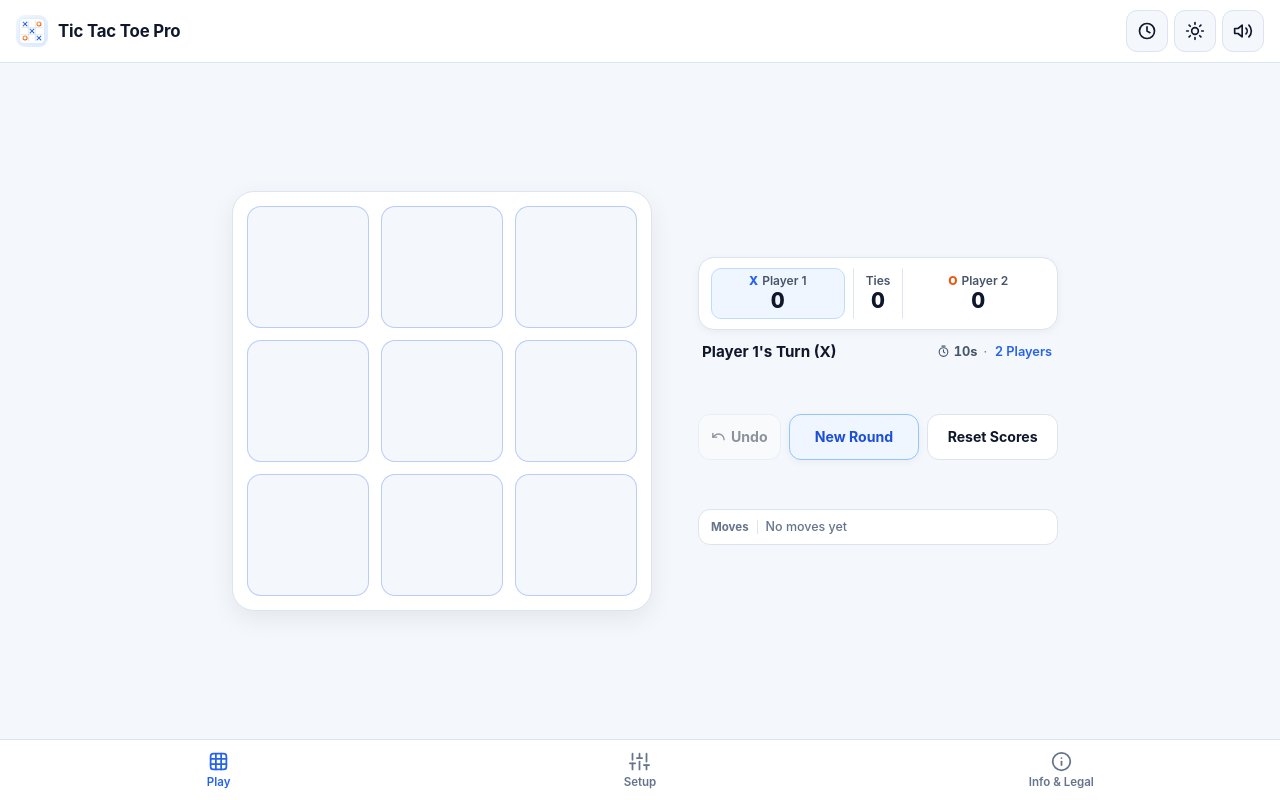
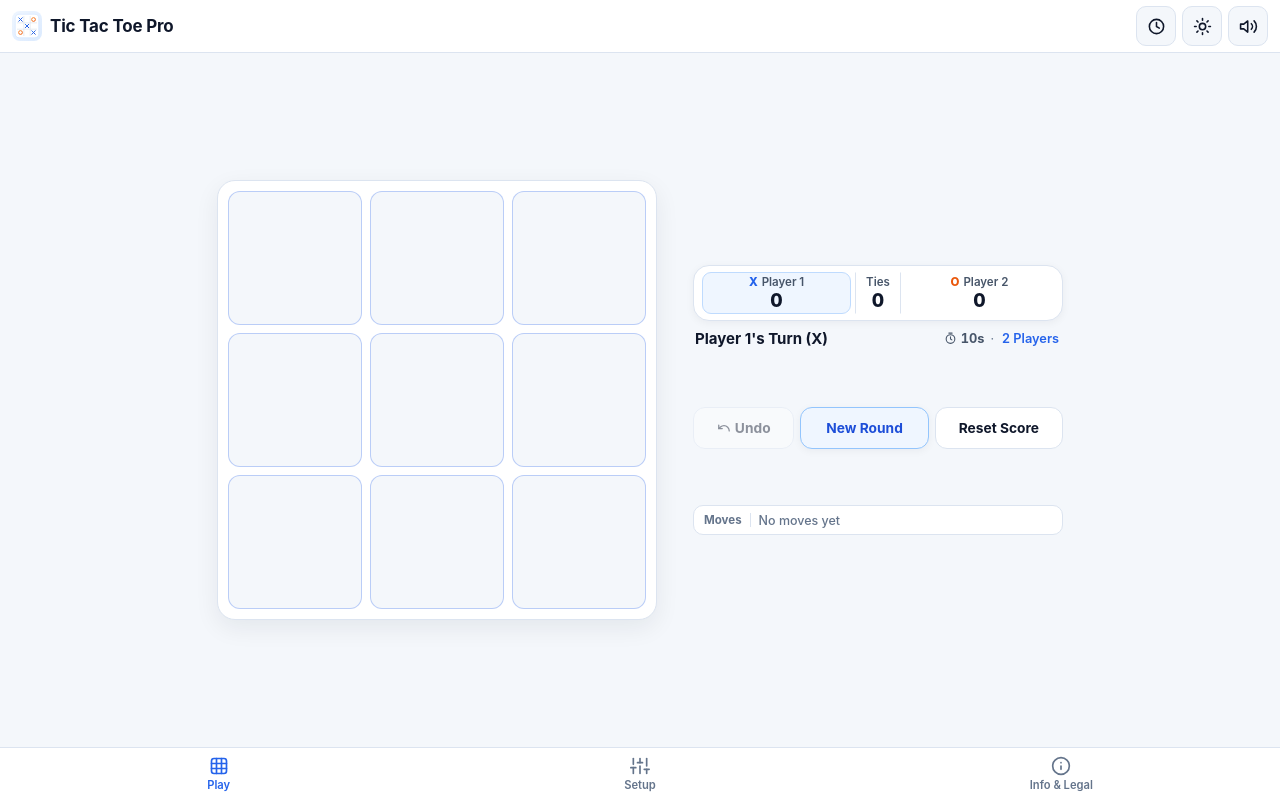
Before and after one commit to SachinCodeTech/Tic-Tac-Toe-Pro, a website: page www/index.html in a window 1280 px wide. Drawn offline with Linux system fonts and the light colour scheme.

Commit message:
style: refine header layout and update cache version
Adjust padding, spacing, and icon sizes in the header for a cleaner UI and increment the service worker cache version to v2.13.0.

```diff
--- a/www/index.html
+++ b/www/index.html
@@ -178,8 +178,8 @@
             display: flex;
             align-items: center;
             justify-content: space-between;
-            gap: 12px;
-            padding: calc(10px + env(safe-area-inset-top)) calc(16px + env(safe-area-inset-right)) 10px calc(16px + env(safe-area-inset-left));
+            gap: 8px;
+            padding: calc(6px + env(safe-area-inset-top)) calc(12px + env(safe-area-inset-right)) 6px calc(12px + env(safe-area-inset-left));
             background: var(--bg-surface);
             border-bottom: 1px solid var(--border-hairline);
         }
@@ -187,20 +187,20 @@
         .brand {
             display: flex;
             align-items: center;
-            gap: 10px;
+            gap: 8px;
             min-width: 0;
         }
 
         .brand-mark {
-            width: 32px;
-            height: 32px;
-            border-radius: 9px;
+            width: 30px;
+            height: 30px;
+            border-radius: 8px;
             flex-shrink: 0;
             display: block;
         }
 
         .brand-title {
-            font-size: 1.05rem;
+            font-size: clamp(0.95rem, 4.2vw, 1.06rem);
             font-weight: 700;
             letter-spacing: -0.01em;
             color: var(--text-primary);
@@ -217,9 +217,9 @@
         }
 
         .icon-btn {
-            width: 42px;
-            height: 42px;
-            border-radius: 11px;
+            width: 40px;
+            height: 40px;
+            border-radius: 10px;
             border: 1px solid var(--border-hairline);
             background: var(--bg-canvas);
             color: var(--text-primary);
@@ -240,8 +240,8 @@
         }
 
         .icon-btn svg {
-            width: 20px;
-            height: 20px;
+            width: 19px;
+            height: 19px;
         }
 
         /* Main Viewport Body */
@@ -265,19 +265,19 @@
             flex-direction: column;
         }
 
-        /* PLAY VIEW — Zero-scroll edge-to-edge mobile layout */
+        /* PLAY VIEW — Zero-scroll edge-to-edge mobile-first layout */
         .play-layout {
             flex: 1;
             min-height: 0;
             width: 100%;
             max-width: 960px;
             margin: 0 auto;
-            padding: 12px calc(16px + env(safe-area-inset-right)) 12px calc(16px + env(safe-area-inset-left));
+            padding: 6px calc(10px + env(safe-area-inset-right)) 6px calc(10px + env(safe-area-inset-left));
             display: flex;
             flex-direction: column;
-            justify-content: space-between;
             align-items: center;
-            gap: 10px;
+            gap: 6px;
+            overflow: hidden;
         }
 
         .play-hud {
@@ -285,19 +285,19 @@
             max-width: 440px;
             display: flex;
             flex-direction: column;
-            gap: 8px;
+            gap: 5px;
             flex-shrink: 0;
         }
 
         /* Scoreboard Strip */
         .scoreboard {
             display: grid;
-            grid-template-columns: 1fr auto 1fr;
-            gap: 8px;
+            grid-template-columns: minmax(0, 1fr) auto minmax(0, 1fr);
+            gap: 4px;
             background: var(--bg-surface);
             border: 1px solid var(--border-hairline);
             border-radius: var(--radius-lg);
-            padding: 10px 12px;
+            padding: 6px 8px;
             box-shadow: var(--shadow-sm);
         }
 
@@ -306,8 +306,8 @@
             flex-direction: column;
             align-items: center;
             justify-content: center;
-            padding: 4px 6px;
-            border-radius: 10px;
+            padding: 2px 4px;
+            border-radius: 9px;
             border: 1.5px solid transparent;
             transition: background-color 0.2s ease, border-color 0.2s ease;
             min-width: 0;
@@ -324,7 +324,7 @@
         }
 
         .score-label {
-            font-size: 0.75rem;
+            font-size: 0.72rem;
             font-weight: 600;
             color: var(--text-secondary);
             white-space: nowrap;
@@ -347,15 +347,15 @@
         }
 
         .score-value {
-            font-size: 1.35rem;
+            font-size: 1.2rem;
             font-weight: 800;
             font-variant-numeric: tabular-nums;
-            line-height: 1.2;
+            line-height: 1.15;
             color: var(--text-primary);
         }
 
         .score-ties {
-            padding: 4px 12px;
+            padding: 2px 10px;
             border-left: 1px solid var(--border-hairline);
             border-right: 1px solid var(--border-hairline);
             border-radius: 0;
@@ -367,19 +367,21 @@
             align-items: center;
             justify-content: space-between;
             gap: 8px;
-            padding: 2px 4px;
+            min-height: 24px;
+            padding: 0 2px;
+            width: 100%;
         }
 
         .status-left {
             display: flex;
             align-items: center;
-            gap: 8px;
+            gap: 6px;
             min-width: 0;
             flex: 1;
         }
 
         .status-text {
-            font-size: 0.95rem;
+            font-size: clamp(0.84rem, 3.6vw, 0.94rem);
             font-weight: 700;
             color: var(--text-primary);
             white-space: nowrap;
@@ -392,12 +394,12 @@
             display: none;
             align-items: center;
             gap: 4px;
-            padding: 3px 8px;
+            padding: 2px 7px;
             border-radius: 7px;
             border: 1px solid var(--border-hairline);
             background: var(--bg-surface);
             color: var(--accent);
-            font-size: 0.74rem;
+            font-size: 0.72rem;
             font-weight: 700;
             font-family: inherit;
             white-space: nowrap;
@@ -478,48 +480,55 @@
             font-family: inherit;
         }
 
-        /* Game Board Stage */
+        /* Game Board Stage — Maximizes square size cleanly with zero overlap */
         .board-stage {
-            flex: 1;
+            flex: 1 1 0;
             min-height: 0;
             width: 100%;
+            max-width: 440px;
+            padding: 2px 0;
             display: flex;
             align-items: center;
             justify-content: center;
+            container-type: size;
             isolation: isolate;
+            overflow: visible;
         }
 
         .game-board {
-            width: min(100%, 392px, calc(100dvh - 360px));
-            min-width: 214px;
+            width: min(100%, 436px, calc(100dvh - 300px));
+            width: min(100cqw, 100cqh, 436px);
+            height: min(100cqw, 100cqh, 436px);
+            max-width: 100%;
+            max-height: 100%;
             aspect-ratio: 1 / 1;
             display: grid;
-            grid-template-columns: repeat(3, 1fr);
-            grid-template-rows: repeat(3, 1fr);
-            gap: clamp(8px, 2.2vw, 12px);
-            padding: clamp(10px, 2.5vw, 14px);
+            grid-template-columns: repeat(3, minmax(0, 1fr));
+            grid-template-rows: repeat(3, minmax(0, 1fr));
+            gap: clamp(5px, 1.8cqmin, 8px);
+            padding: clamp(6px, 2cqmin, 9px);
             background: var(--bg-surface);
             border: 1px solid var(--border-hairline);
-            border-radius: 22px;
+            border-radius: 18px;
             box-shadow: var(--shadow-board);
             position: relative;
             z-index: 1;
         }
 
         body.theme-kids .game-board {
-            border-radius: 26px;
+            border-radius: 22px;
             border-color: rgba(255, 255, 255, 0.95);
-            box-shadow: 0 10px 28px rgba(15, 23, 42, 0.06);
+            box-shadow: 0 8px 20px rgba(15, 23, 42, 0.06);
         }
 
         body.theme-kids .game-board::before {
             content: '';
             position: absolute;
-            inset: -10px;
-            border-radius: 32px;
+            inset: -5px;
+            border-radius: 25px;
             background: conic-gradient(from 315deg, #ea4335 0deg, #fbbc05 90deg, #34a853 180deg, #4285f4 270deg, #ea4335 360deg);
-            filter: blur(16px);
-            opacity: 0.45;
+            filter: blur(10px);
+            opacity: 0.4;
             z-index: -1;
             pointer-events: none;
         }
@@ -531,15 +540,19 @@
         .cell {
             background: var(--bg-canvas);
             border: 1px solid var(--cell-border);
-            border-radius: 14px;
+            border-radius: 12px;
             display: flex;
             align-items: center;
             justify-content: center;
-            font-size: clamp(2.2rem, 9vw, 3.3rem);
+            font-size: clamp(2.1rem, 9.5vw, 3.6rem);
+            font-size: clamp(1.9rem, 24cqmin, 3.6rem);
             font-weight: 800;
+            line-height: 1;
             cursor: pointer;
             transition: transform 0.14s cubic-bezier(0.16, 1, 0.3, 1), background-color 0.16s ease, border-color 0.16s ease;
             position: relative;
+            min-width: 0;
+            min-height: 0;
         }
 
         .cell:active:not(.filled) {
@@ -604,25 +617,26 @@
             .cell { transition: none; }
         }
 
-        /* Action Controls in Thumb Zone */
+        /* Action Controls — Single-Line Thumb Row (Undo · Play Again · Reset Score) */
         .play-actions {
             width: 100%;
             max-width: 440px;
             display: grid;
-            grid-template-columns: 1fr 1fr;
-            gap: 10px;
+            grid-template-columns: repeat(2, minmax(0, 1fr));
+            gap: 6px;
             flex-shrink: 0;
+            align-items: stretch;
         }
 
         .play-actions.has-undo {
-            grid-template-columns: auto 1fr 1fr;
-            gap: 8px;
+            grid-template-columns: minmax(0, 0.85fr) minmax(0, 1.075fr) minmax(0, 1.075fr);
+            gap: 6px;
         }
 
         .btn-undo {
             display: none;
-            gap: 5px;
-            padding: 10px 12px;
+            gap: 4px;
+            padding: 8px 6px;
         }
 
         .play-actions.has-undo .btn-undo {
@@ -630,17 +644,18 @@
         }
 
         .btn-undo svg {
-            width: 15px;
-            height: 15px;
+            width: 14px;
+            height: 14px;
             flex-shrink: 0;
         }
 
         .btn-primary,
         .btn-secondary {
-            min-height: 46px;
-            padding: 10px 12px;
+            min-height: 42px;
+            min-width: 0;
+            padding: 8px 6px;
             border-radius: var(--radius-md);
-            font-size: 0.88rem;
+            font-size: clamp(0.76rem, 3.3vw, 0.86rem);
             font-weight: 700;
             font-family: inherit;
             cursor: pointer;
@@ -648,6 +663,8 @@
             align-items: center;
             justify-content: center;
             white-space: nowrap;
+            overflow: hidden;
+            text-overflow: ellipsis;
             transition: transform 0.14s ease, background-color 0.15s ease, opacity 0.15s ease;
         }
 
@@ -714,11 +731,11 @@
         .move-log {
             width: 100%;
             max-width: 440px;
-            min-height: 36px;
-            padding: 6px 12px;
+            min-height: 30px;
+            padding: 4px 10px;
             background: var(--bg-surface);
             border: 1px solid var(--border-hairline);
-            border-radius: 12px;
+            border-radius: 10px;
             display: flex;
             align-items: center;
             gap: 8px;
@@ -969,11 +986,11 @@
             grid-template-columns: repeat(3, 1fr);
             background: var(--bg-surface);
             border-top: 1px solid var(--border-hairline);
-            padding: 6px calc(8px + env(safe-area-inset-right)) calc(6px + env(safe-area-inset-bottom)) calc(8px + env(safe-area-inset-left));
+            padding: 4px calc(8px + env(safe-area-inset-right)) calc(4px + env(safe-area-inset-bottom)) calc(8px + env(safe-area-inset-left));
         }
 
         .nav-tab {
-            min-height: 48px;
+            min-height: 44px;
             border: none;
             background: transparent;
             color: var(--text-muted);
@@ -981,8 +998,8 @@
             flex-direction: column;
             align-items: center;
             justify-content: center;
-            gap: 3px;
-            font-size: 0.72rem;
+            gap: 2px;
+            font-size: 0.7rem;
             font-weight: 600;
             font-family: inherit;
             cursor: pointer;
@@ -991,8 +1008,8 @@
         }
 
         .nav-tab svg {
-            width: 21px;
-            height: 21px;
+            width: 20px;
+            height: 20px;
         }
 
         .nav-tab.active {
@@ -1177,30 +1194,45 @@
         @media (max-height: 540px) and (orientation: landscape) {
             .play-layout {
                 display: grid;
-                grid-template-columns: 1fr auto;
+                grid-template-columns: minmax(0, 1fr) auto;
                 grid-template-rows: auto auto auto;
+                align-content: center;
                 align-items: center;
                 justify-content: center;
-                gap: 8px 20px;
+                gap: 8px 18px;
+                padding: 8px calc(16px + env(safe-area-inset-right)) 8px calc(16px + env(safe-area-inset-left));
             }
             .play-hud {
                 grid-column: 1;
                 grid-row: 1;
+                max-width: none;
             }
             .play-actions {
                 grid-column: 1;
                 grid-row: 2;
+                max-width: none;
             }
             .move-log {
                 grid-column: 1;
                 grid-row: 3;
+                max-width: none;
             }
             .board-stage {
                 grid-column: 2;
                 grid-row: 1 / span 3;
+                container-type: normal;
+                padding: 0;
+                width: auto;
+                max-width: none;
             }
             .game-board {
-                width: min(50vw, calc(100dvh - 140px));
+                width: min(48vw, calc(100dvh - 118px));
+                height: min(48vw, calc(100dvh - 118px));
+                gap: 6px;
+                padding: 7px;
+            }
+            .cell {
+                font-size: clamp(1.6rem, 6.5vh, 2.6rem);
             }
         }
 
@@ -1208,34 +1240,46 @@
         @media (min-width: 840px) and (min-height: 541px) {
             .play-layout {
                 display: grid;
-                grid-template-columns: minmax(320px, 440px) minmax(290px, 360px);
+                grid-template-columns: minmax(320px, 440px) minmax(300px, 370px);
                 grid-template-rows: auto auto auto;
                 align-content: center;
                 justify-content: center;
-                gap: 16px 36px;
-                padding: 24px 32px;
+                gap: 14px 36px;
+                padding: 18px 32px;
             }
             .board-stage {
                 grid-column: 1;
                 grid-row: 1 / span 3;
+                container-type: normal;
+                padding: 0;
+                max-width: none;
             }
             .game-board {
-                width: min(100%, 420px, calc(100dvh - 200px));
+                width: min(100%, 440px, calc(100dvh - 168px));
+                height: min(100%, 440px, calc(100dvh - 168px));
+                gap: 8px;
+                padding: 10px;
+            }
+            .cell {
+                font-size: clamp(2.3rem, 5vw, 3.5rem);
             }
             .play-hud {
                 grid-column: 2;
                 grid-row: 1;
                 align-self: end;
+                max-width: none;
             }
             .play-actions {
                 grid-column: 2;
                 grid-row: 2;
                 align-self: center;
+                max-width: none;
             }
             .move-log {
                 grid-column: 2;
                 grid-row: 3;
                 align-self: start;
+                max-width: none;
             }
         }
     </style>
@@ -1326,7 +1370,7 @@
                                     </svg>
                                     <span id="turn-timer-val">15s</span>
                                 </span>
-                                <span class="status-sep" aria-hidden="true">&middot;</span>
+                                <span class="status-sep" id="status-sep" aria-hidden="true">&middot;</span>
                                 <button type="button" class="mode-link" id="mode-shortcut-btn">2 Players</button>
                             </div>
                         </div>
@@ -1355,7 +1399,7 @@
                             <span>Undo</span>
                         </button>
                         <button type="button" class="btn-primary" id="new-round-btn">New Round</button>
-                        <button type="button" class="btn-secondary" id="reset-scores-btn">Reset Scores</button>
+                        <button type="button" class="btn-secondary" id="reset-scores-btn">Reset Score</button>
                     </div>
 
                     <div class="move-log" id="move-log" aria-label="Move Log">
@@ -1926,7 +1970,14 @@
                     aiDiffIndicator.classList.toggle('visible', state.isVsComputer);
                     aiDiffLabel.textContent = diffLabel;
                 }
-                modeShortcutBtn.textContent = state.isVsComputer ? 'Setup' : '2 Players';
+                const statusSep = $('status-sep');
+                if (modeShortcutBtn) {
+                    modeShortcutBtn.textContent = '2 Players';
+                    modeShortcutBtn.style.display = state.isVsComputer ? 'none' : 'inline-block';
+                }
+                if (statusSep) {
+                    statusSep.style.display = state.isVsComputer ? 'none' : 'inline';
+                }
                 updateUndoButtonUI();
             };
 
@@ -2605,7 +2656,7 @@
                 setTimeout(updateStorageSummaryUI, 0);
             });
 
-            const APP_CACHE_NAME = 'tic-tac-toe-pro-v2.11.0';
+            const APP_CACHE_NAME = 'tic-tac-toe-pro-v2.13.0';
             const OFFLINE_CORE_ASSETS = [
                 '/',
                 '/index.html',
--- a/www/sw.js
+++ b/www/sw.js
@@ -1,4 +1,4 @@
-const CACHE_NAME = 'tic-tac-toe-pro-v2.11.0';
+const CACHE_NAME = 'tic-tac-toe-pro-v2.13.0';
 const ASSETS = [
   '/',
   '/index.html',
```
